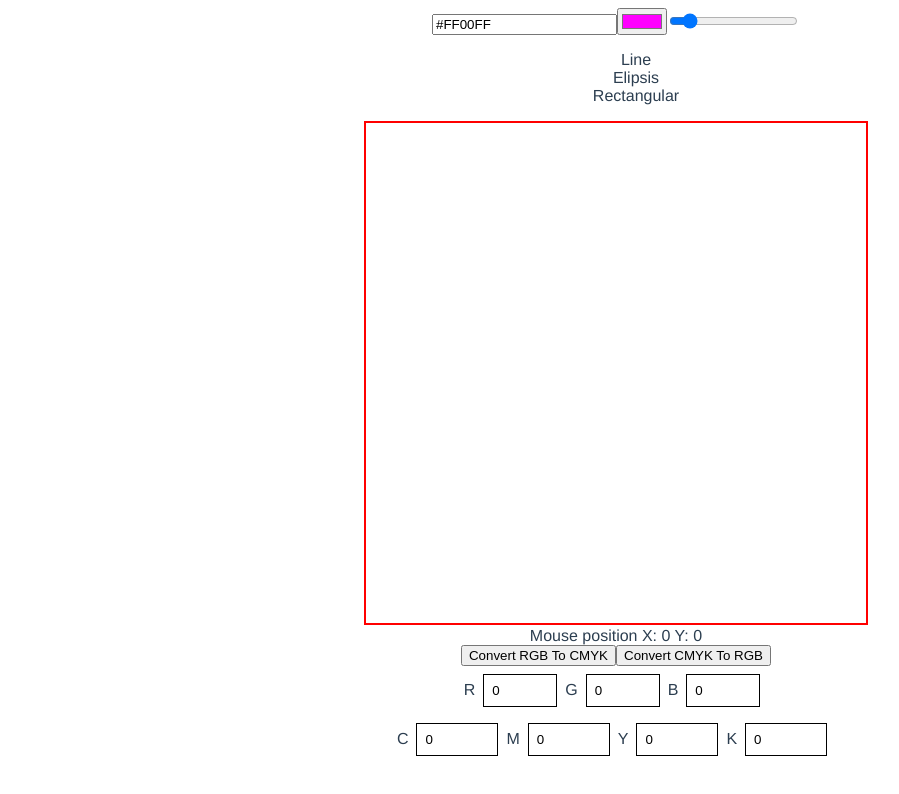
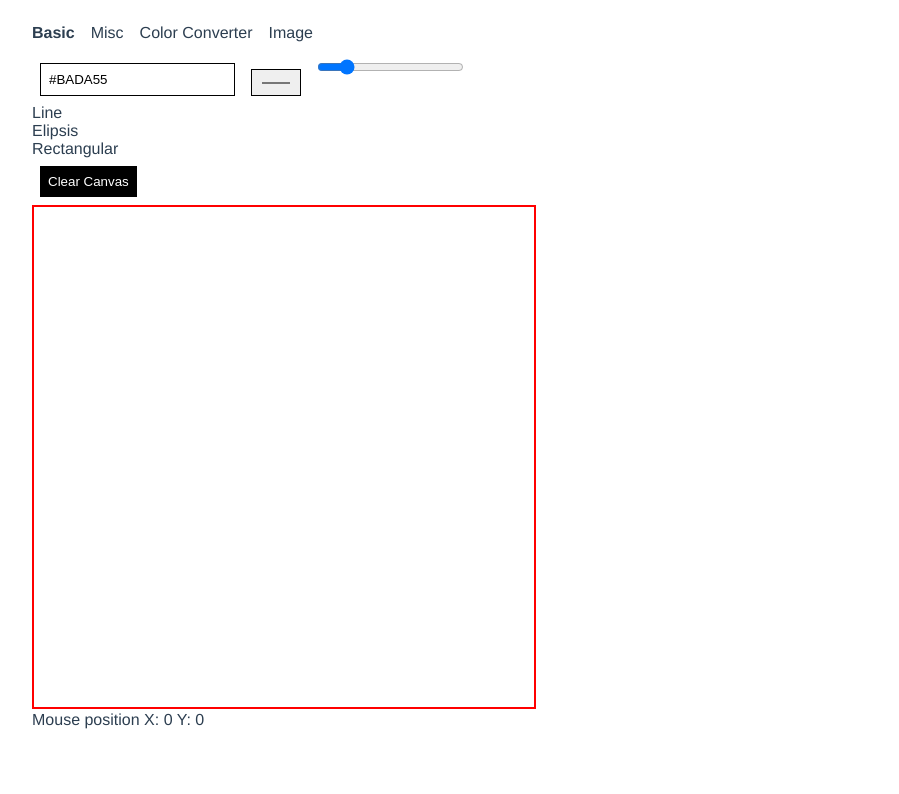
Before and after one commit to matthewgrzegorczyk/Paint, a Vue app: page / in a window 1280 px wide. Shown: the top 794 px of the page, without its empty margins (24-923 px from the left). Built offline with nearby package versions, Linux system fonts and the light colour scheme.

Commit message:
Improvements, tabs, start of image processing.

```diff
--- a/package.json
+++ b/package.json
@@ -8,6 +8,7 @@
     "lint": "vue-cli-service lint"
   },
   "dependencies": {
+    "lodash": "^4.17.11",
     "vue": "^2.5.17"
   },
   "devDependencies": {
--- a/src/App.vue
+++ b/src/App.vue
@@ -1,19 +1,16 @@
 <template>
   <div id="app">
     <Paint />
-    <Converter />
   </div>
 </template>
 
 <script>
 import Paint from './components/Paint.vue'
-import Converter from './components/Converter.vue'
 
 export default {
   name: 'app',
   components: {
-    Paint,
-    Converter
+    Paint
   }
 }
 </script>
@@ -23,13 +20,33 @@ export default {
   font-family: 'Avenir', Helvetica, Arial, sans-serif;
   -webkit-font-smoothing: antialiased;
   -moz-osx-font-smoothing: grayscale;
-  text-align: center;
+  width: 1200px;
+  margin: 0 auto;
   color: #2c3e50;
 }
 
-ul {
-  li {
-    list-style: none;
+button {
+  background: #000;
+  color: #FFF;
+  border: 0;
+  padding: 0.5rem;
+  margin: 0.5rem;
+  transition: .3s background-color ease-in-out;
+
+  &:hover, &:active {
+    background: #AAA;
+    outline: 0;
+    cursor: pointer;
+  }
+
+  &::-moz-focus-inner {
+    border: 0;
   }
 }
+input {
+  padding: 0.5rem;
+  margin: 0.5rem;
+  outline: 0;
+  border: 1px solid #000;
+}
 </style>
--- a/src/components/Converter.vue
+++ b/src/components/Converter.vue
@@ -58,12 +58,16 @@ function rgb2cmyk(rgb) {
     g: rgb.g / 255,
     b: rgb.b / 255
   };
-  const k = parseFloat(1 - Math.max(...Object.values(scaled))).toFixed(2);
+  const k = 1 - Math.max(...Object.values(scaled));
+  const c = (1 - scaled.r - k) / (1 - k)
+  const m = (1 - scaled.g - k) / (1 - k)
+  const y = (1 - scaled.b - k) / (1 - k)
+
   return {
-    k: k,
-    c: parseFloat((1 - scaled.r - k) / (1 - k)).toFixed(2),
-    m: parseFloat((1 - scaled.g - k) / (1 - k)).toFixed(2),
-    y: parseFloat((1 - scaled.b - k) / (1 - k)).toFixed(2)
+    k: parseFloat(k).toFixed(2),
+    c: c ? parseFloat(c).toFixed(2) : 0,
+    m: m ? parseFloat(m).toFixed(2) : 0,
+    y: y ? parseFloat(y).toFixed(2) : 0,
   };
 }
 
@@ -77,11 +81,5 @@ function cmyk2rgb(cmyk) {
 }
 </script>
 
-<style lang="scss" scoped>
-input {
-  padding: 0.5rem;
-  margin: 0.5rem;
-  outline: 0;
-  border: 1px solid #000;
-}
+<style lang="scss">
 </style>
--- a/src/components/Paint.vue
+++ b/src/components/Paint.vue
@@ -1,18 +1,79 @@
 <template>
     <div class="paint-container">
         <div class="tool-bar">
+            <ul class="tabs">
+              <li @click="setActiveTab" :class="{ active: tabActive === 'basic' }" data-tab-name="basic">Basic</li>
+              <li @click="setActiveTab" :class="{ active: tabActive === 'misc' }" data-tab-name="misc">Misc</li>
+              <li @click="setActiveTab" :class="{ active: tabActive === 'converter' }" data-tab-name="converter">Color Converter</li>
+              <li @click="setActiveTab" :class="{ active: tabActive === 'image' }" data-tab-name="image">Image</li>
+            </ul>
+            <div class="tabs-content">
+              <li id="tab-basic" :class="{ active: tabActive === 'basic' }">
+                <div class="tab-content">
                   <input type="text" name="color" v-model="color" />
                   <input type="color" name="color" v-model="color" />
                   <input type="range" name="line_width" v-model="line_width" min="1" max="10" step="1" />
-            <ul class="shapes">
+                  <ul v-if="tools.length" class="shapes">
                       <li v-for="tool in tools" v-bind:key="tool.id" v-on:click="selectTool" v-bind:data-tool="tool.name">
                           {{ tool.display_name }}
                       </li>
                   </ul>
                 </div>
+              </li>
+              <li id="tab-misc" :class="{ active: tabActive === 'misc' }">
+                <div class="tab-content">
+                  <div class="lineParameters">
+                  <input type="number" placeholder="lineAx" v-model="lineAx">
+                  <input type="number" placeholder="lineAy" v-model="lineAy">
+                  <input type="number" placeholder="lineBx" v-model="lineBx">
+                  <input type="number" placeholder="lineBy" v-model="lineBy">
+                  <button @click="drawLineUsingParams">Draw Line</button>
+                </div>
+                <div class="circleParameters">
+                  <input type="number" v-model="circleCenter.x">
+                  <input type="number" v-model="circleCenter.y">
+                  <input type="number" v-model="circleRadius">
+                  <button @click="drawCircleUsingParams">Draw Circle</button>
+                </div>
+                <div class="rectangleParameters">
+                  <input type="number" placeholder="rectX" v-model="rectX">
+                  <input type="number" placeholder="rectY" v-model="rectY">
+                  <input type="number" placeholder="rectWidth" v-model="rectWidth">
+                  <input type="number" placeholder="rectHeight" v-model="rectHeight">
+                  <button @click="drawRectUsingParams">Draw Rect</button>
+                </div>
+               </div>
+              </li>
+              <li :class="{ active: tabActive === 'converter' }">
+                <div class="tab-content">
+                  <Converter />
+                </div>
+              </li>
+              <li :class="{ active: tabActive === 'image' }">
+                <div class="tab-content">
+                  <form action="" method="post" enctype="multipart/form-data">
+                    <input type="file" name="image" @change="filesChange">
+                  </form>
+                  <div class="actions">
+                    <button @click="smoothImage">Filtr wygladzajacy (usredniajacy)</button>
+                    <button>Filtr medianowy</button>
+                    <button>Filtr wykrywania krawedzi (sobel)</button>
+                    <button>Dylatacja</button>
+                    <button>Erozja</button>
+                    <button @click="imageDraw">Image</button>
+                  </div>
+                  <div class="image-preview">
+                    <img ref="preview" @load="onPreviewLoad">
+                  </div>
+                </div>
+              </li>
+            </div>
+            <button @click="clearCanvas">Clear Canvas</button>
+            <!-- <button @click="imageDraw">Draw Image</button> -->
+        </div>
         <div class="canvas-container">
-            <canvas height="500" width="500" id="main-canvas" class="main-canvas" ref="mainCanvas"></canvas>
-            <canvas height="500" width="500" id="helper-canvas" class="helper-canvas" v-on:mousemove="onMouseMove" v-on:click="onMouseClick"></canvas>
+            <canvas v-bind:height="canvasHeight" v-bind:width="canvasWidth" id="main-canvas" class="main-canvas" ref="mainCanvas"></canvas>
+            <canvas v-bind:height="canvasHeight" v-bind:width="canvasWidth" id="helper-canvas" class="helper-canvas" ref="helperCanvas" v-on:mousemove="onMouseMove" v-on:click="onMouseClick"></canvas>
         </div>
         <div class="cursor-position">
             Mouse position X: {{ mouse.position.x }} Y: {{ mouse.position.y }}
@@ -24,15 +85,25 @@
 <script>
 /*
 TODO:
-1. Rysowanie obiektów poprzez wpisanie parametrów w pola tekstowe.
-2. Przesuwanie oraz zmiana rozmiaru kszałtów.
+Przesuwanie oraz zmiana rozmiaru kszałtów.
 */
+
+import Converter from "./Converter.vue";
+import lena_img from "./../assets/len_full.jpg";
+import _ from 'lodash';
+
 export default {
   name: "paint",
+  components: {
+    Converter
+  },
   data: function() {
     return {
+      tabActive: "basic",
       activeTool: null,
       isDrawing: false,
+      canvasWidth: 500,
+      canvasHeight: 500,
       drawing: {
         points: []
       },
@@ -47,12 +118,94 @@ export default {
           y: 0
         }
       },
-      color: "#FF00FF",
+      color: "#BADA55",
       line_width: 2,
-      history: []
+      history: [],
+
+      // Draw by parameters variables.
+      lineAx: 0,
+      lineAy: 0,
+      lineBx: 0,
+      lineBy: 0,
+
+      circleCenter: {
+        x: 0,
+        y: 0
+      },
+      circleRadius: 0,
+
+      rectX: 0,
+      rectY: 0,
+      rectWidth: 0,
+      rectHeight: 0,
     };
   },
   methods: {
+    smoothImage: function(event) {
+      const mainCtx = this.$refs.mainCanvas.getContext("2d");
+      const imgData = mainCtx.getImageData(
+        0,
+        0,
+        this.canvasWidth,
+        this.canvasHeight
+      );
+      let data = _.chunk(imgData.data, 4);
+      console.log(data);
+
+      // for (let y = 0; y <= this.canvasHeight; y++) {
+      //   for (let x = 0; x <= this.canvasWidth; x++) {
+      //     let pixelData = getPixelDataAt(imgData, x, y);
+
+      //     if (x==2) {
+      //       break;
+      //     }
+      //   }
+      // }
+
+      const finalImageData = new ImageData(
+        Uint8ClampedArray.from(_.flatten(data)),
+        this.canvasWidth,
+        this.canvasHeight
+      );
+      mainCtx.putImageData(finalImageData, 0, 0);
+    },
+    setActiveTab: function(event) {
+      this.tabActive = event.target.dataset.tabName;
+    },
+    filesChange: function(event, files) {
+      const file = event.target.files[0];
+
+      const reader = new FileReader();
+
+      reader.addEventListener(
+        'load',
+        () => {
+          this.loadImage(reader.result);
+        },
+        false
+      );
+
+      if (file) {
+        reader.readAsDataURL(file);
+      }
+    },
+    loadImage: function(src) {
+      this.$refs.preview.src = src;
+    },
+    onPreviewLoad: function(event) {
+      const imgWidth = this.$refs.preview.width;
+      const imgHeight = this.$refs.preview.height;
+
+      this.resizeCanvas(imgWidth, imgHeight);
+
+      const mainCtx = this.$refs.mainCanvas.getContext("2d");
+
+      mainCtx.drawImage(this.$refs.preview, 0, 0, imgWidth, imgHeight);
+    },
+    resizeCanvas: function(width, height) {
+      this.canvasWidth = width;
+      this.canvasHeight = height;
+    },
     selectTool: function(event) {
       if (this.activeTool && this.activeTool !== event.target) {
         this.activeTool.classList.remove("active");
@@ -72,6 +225,10 @@ export default {
       ctx.strokeStyle = this.color;
       ctx.fillStyle = this.color;
       clearCanvas(canvas);
+      const mainCtx = this.$refs.mainCanvas.getContext("2d");
+      // console.log(
+      //   mainCtx.isPointInPath(this.mouse.position.x, this.mouse.position.y)
+      // );
 
       if (this.isDrawing) {
         switch (activeTool) {
@@ -171,9 +328,50 @@ export default {
     getActiveTool: function() {
       return this.activeTool ? this.activeTool.dataset.tool : null;
     },
-    drawMe: function() {
-      const ctx = this.$refs.mainCanvas.getContext("2d");
-      ctx.stroke(drawLine({ x: 0, y: 0 }, { x: 50, y: 50 }));
+    clearCanvas: function() {
+      clearCanvas(this.$refs.mainCanvas);
+    },
+    imageDraw: function() {
+      this.loadImage(lena_img);
+    },
+    drawLineUsingParams: function() {
+      const line = drawLine(
+        { x: this.lineAx, y: this.lineAy },
+        { x: this.lineBx, y: this.lineBy }
+      );
+      console.log(file);
+
+      const mainCtx = this.$refs.mainCanvas.getContext("2d");
+      mainCtx.fillStyle = this.color;
+      mainCtx.strokeStyle = this.color;
+      mainCtx.stroke(line);
+    },
+    drawCircleUsingParams: function() {
+      const mainCtx = this.$refs.mainCanvas.getContext("2d");
+      mainCtx.fillStyle = this.color;
+      mainCtx.strokeStyle = this.color;
+      drawCircle(
+        mainCtx,
+        { x: this.circleCenter.x, y: this.circleCenter.y },
+        this.circleRadius,
+        "fill"
+      );
+      console.log(
+        mainCtx,
+        { x: this.circleCenter.x, y: this.circleCenter.y },
+        this.circleRadius
+      );
+    },
+    drawRectUsingParams: function() {
+      const mainCtx = this.$refs.mainCanvas.getContext("2d");
+      mainCtx.fillStyle = this.color;
+      mainCtx.strokeStyle = this.color;
+      drawRect(
+        mainCtx,
+        { x: this.rectX, y: this.rectY },
+        { x: this.rectX + this.rectWidth, y: this.rectY + this.rectWidth },
+        "fill"
+      );
     }
   }
 };
@@ -209,6 +407,7 @@ function drawRect(ctx, a, b, mode) {
 
   if (mode === "fill") {
     ctx.fillRect(a.x, a.y, width, height);
+    ctx.strokeRect(a.x, a.y, width, height);
   } else if (mode === "stroke") {
     ctx.strokeRect(a.x, a.y, width, height);
   }
@@ -218,23 +417,87 @@ function drawCircle(ctx, a, radius, mode) {
   ctx.beginPath();
   ctx.arc(a.x, a.y, radius, 0, Math.PI * 2, true);
   ctx.closePath();
+
   if (mode === "fill") {
     ctx.fill();
+    ctx.stroke();
   } else if (mode === "stroke") {
     ctx.stroke();
   }
+}
+
+function getPixelData(imgData, offset = 0) {
+  return imgData.slice(offset, offset + 4);
+}
+
+function getPixelDataAt(imgData, x, y) {
+  const offset = x * 4 + y * 4;
+  return getPixelData(imgData.data, offset);
+}
+
+function setPixelData(imgData, offset = 0) {
+  return imgData.splice.apply(this, [offset, 4].concat(Array.slice.call(arguments, 1)));
+}
+
+function setPixelDataAt(imgData, x, y) {
+  const offset = x * 4 + y * 4;
+  return setPixelData(imgData.data, offset);
 }
 </script>
 
 
 <style lang="scss">
-.tool-bar li {
+.paint-container {
+  padding: 1rem;
+}
+.tabs,
+.shapes {
+  margin: 0;
+  padding: 0;
+
+  li {
     cursor: pointer;
+    list-style: none;
 
     &.active {
       font-weight: 700;
     }
   }
+}
+
+.tabs {
+  li {
+    display: inline-block;
+    margin-right: 1rem;
+
+    &:last-child {
+      margin-right: 0;
+    }
+  }
+}
+.tabs-content > li {
+  display: none;
+
+  &.active {
+    display: block;
+  }
+}
+
+.image-preview {
+  max-height: 300px;
+  max-width: 300px;
+  overflow: hidden;
+  border: 1px solid #000;
+  display: inline-flex;
+
+  img {
+    max-height: 100%;
+    max-width: 100%;
+    height: auto;
+    width: auto;
+  }
+}
+
 .canvas-container {
   position: relative;
   text-align: left;
```
Also changed, not shown: src/helpers.js (added, +63 -0 lines), src/assets/len_full.jpg (added), 1 other file (tests, documents, lock files or other folders). Lines whose indentation alone changed are shown as unchanged.
